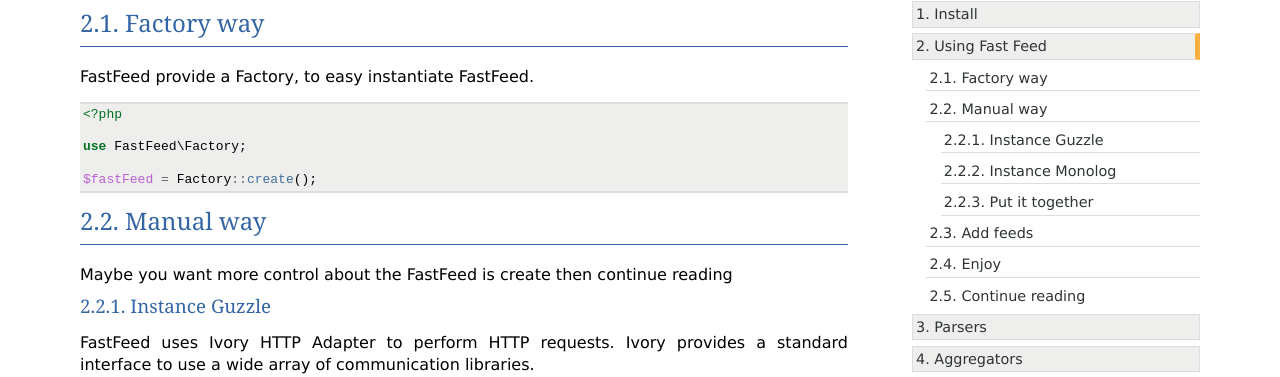
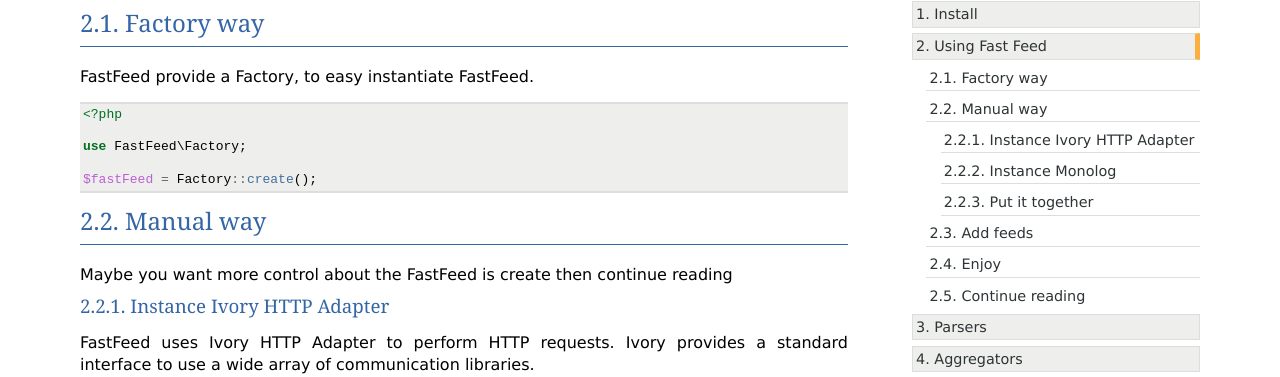
Before and after one commit to FastFeed/FastFeed, a Sphinx documentation site: the page built from doc/reference/use.rst, in a window 1280 px wide. Shown: the part 147-524 px from the top of the page. Built offline with Sphinx 7.4.7, drawn with Linux system fonts in a browser that asks for light colours; formulas are drawn with MathJax 3; comment, search, counter and statistics services are not loaded.

Commit message:
Updated documentation

```diff
--- a/doc/reference/use.rst
+++ b/doc/reference/use.rst
@@ -19,7 +19,7 @@
 
 Maybe you want more control about the FastFeed is create then continue reading
 
-Instance Guzzle
+Instance Ivory HTTP Adapter
 ^^^^^^^^^^^^^^^
 
 FastFeed uses Ivory HTTP Adapter to perform HTTP requests.
```
